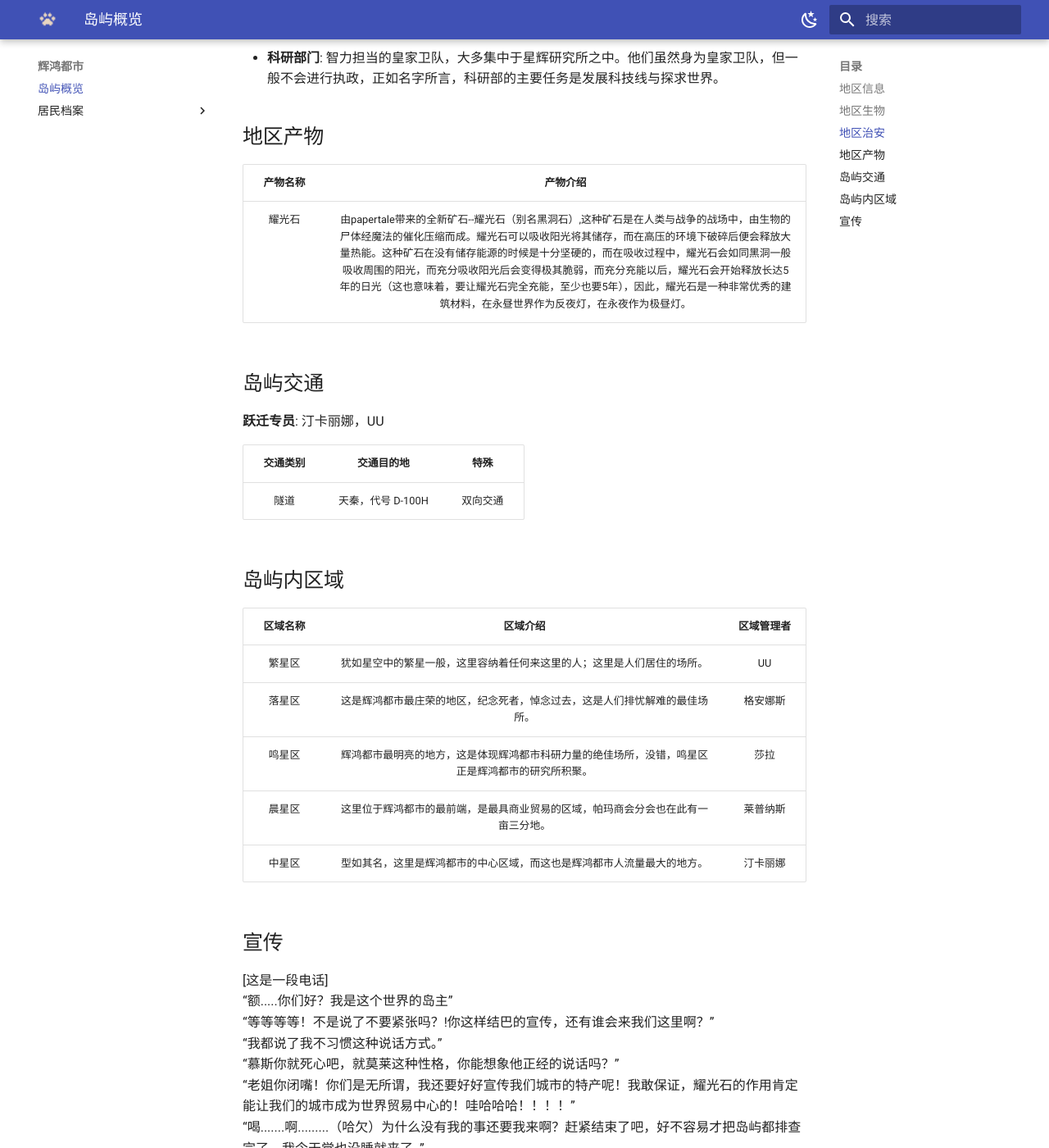
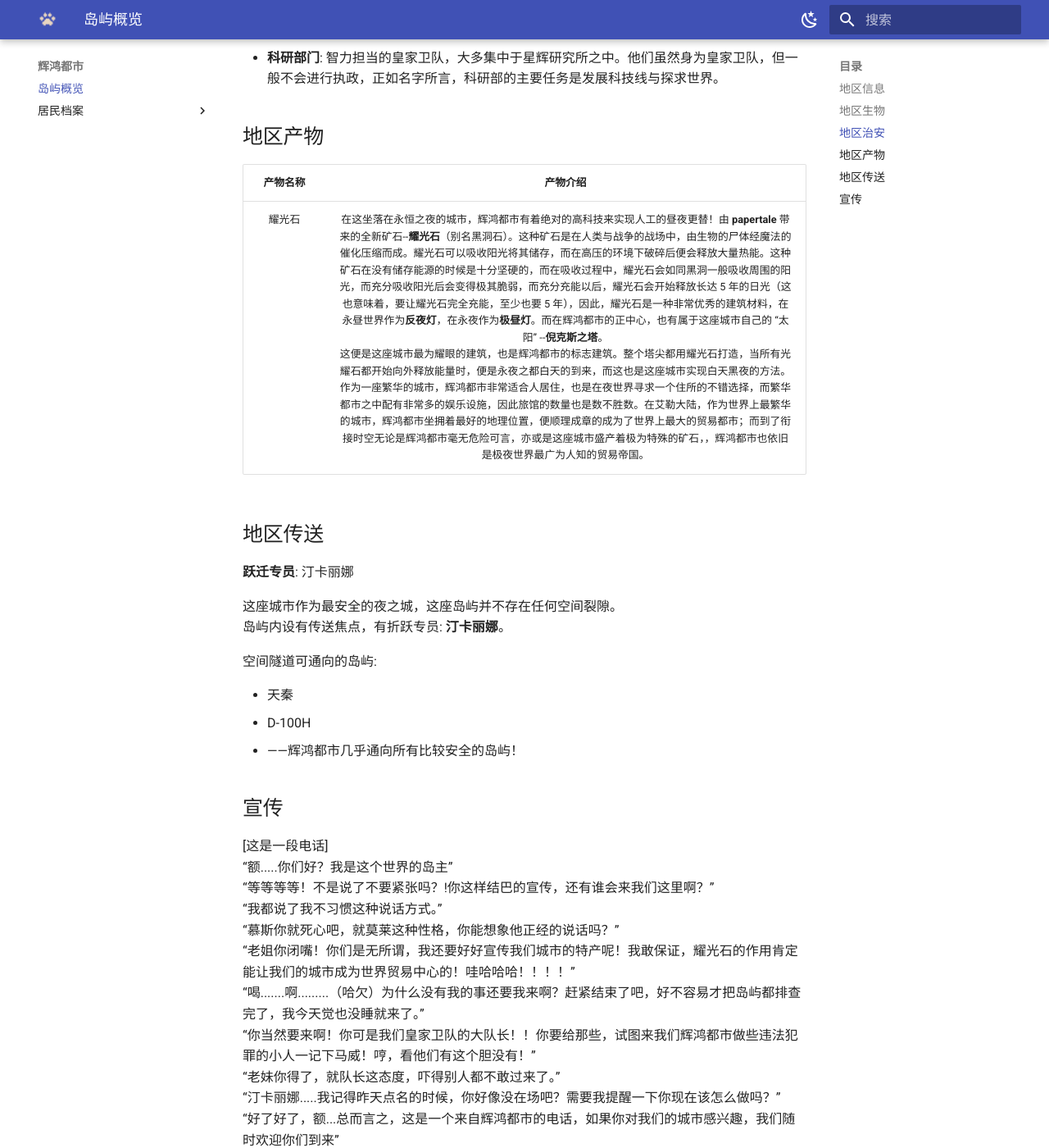
Before and after one commit to AmarokIce/LibraryOfGousa, an MkDocs documentation site: the page built from docs/cityofhuihong/index.md, in a window 1280 px wide and 1400 px high, scrolled down 1233 px. Shown: the whole window at 82% size. Built offline with MkDocs 1.6.1 and Material for MkDocs 9.7.7, drawn with Linux system fonts in a browser that asks for light colours.

Commit message:
🐺🚀

```diff
--- a/docs/cityofhuihong/index.md
+++ b/docs/cityofhuihong/index.md
@@ -39,25 +39,20 @@ _——辉鸿都市欢迎任何人热爱和平的人到来！_
 
 |产物名称|产物介绍|
 |:---:|:---:|
-|耀光石|由papertale带来的全新矿石--耀光石（别名黑洞石）,这种矿石是在人类与战争的战场中，由生物的尸体经魔法的催化压缩而成。耀光石可以吸收阳光将其储存，而在高压的环境下破碎后便会释放大量热能。这种矿石在没有储存能源的时候是十分坚硬的，而在吸收过程中，耀光石会如同黑洞一般吸收周围的阳光，而充分吸收阳光后会变得极其脆弱，而充分充能以后，耀光石会开始释放长达5年的日光（这也意味着，要让耀光石完全充能，至少也要5年），因此，耀光石是一种非常优秀的建筑材料，在永昼世界作为反夜灯，在永夜作为极昼灯。|
+|耀光石|在这坐落在永恒之夜的城市，辉鸿都市有着绝对的高科技来实现人工的昼夜更替！由 **papertale** 带来的全新矿石--**耀光石**（别名黑洞石）。这种矿石是在人类与战争的战场中，由生物的尸体经魔法的催化压缩而成。耀光石可以吸收阳光将其储存，而在高压的环境下破碎后便会释放大量热能。这种矿石在没有储存能源的时候是十分坚硬的，而在吸收过程中，耀光石会如同黑洞一般吸收周围的阳光，而充分吸收阳光后会变得极其脆弱，而充分充能以后，耀光石会开始释放长达 5 年的日光（这也意味着，要让耀光石完全充能，至少也要 5 年），因此，耀光石是一种非常优秀的建筑材料，在永昼世界作为**反夜灯**，在永夜作为**极昼灯**。而在辉鸿都市的正中心，也有属于这座城市自己的 “太阳” --**倪克斯之塔**。<br />这便是这座城市最为耀眼的建筑，也是辉鸿都市的标志建筑。整个塔尖都用耀光石打造，当所有光耀石都开始向外释放能量时，便是永夜之都白天的到来，而这也是这座城市实现白天黑夜的方法。<br />作为一座繁华的城市，辉鸿都市非常适合人居住，也是在夜世界寻求一个住所的不错选择，而繁华都市之中配有非常多的娱乐设施，因此旅馆的数量也是数不胜数。在艾勒大陆，作为世界上最繁华的城市，辉鸿都市坐拥着最好的地理位置，便顺理成章的成为了世界上最大的贸易都市；而到了衔接时空无论是辉鸿都市毫无危险可言，亦或是这座城市盛产着极为特殊的矿石，，辉鸿都市也依旧是极夜世界最广为人知的贸易帝国。|
 
-## 岛屿交通
+## 地区传送
 
-**跃迁专员**: 汀卡丽娜，UU
+**跃迁专员**: 汀卡丽娜
 
-|交通类别|交通目的地|特殊|
-|:---:|:---:|:---:|
-|隧道|天秦，代号 D-100H|双向交通|
+这座城市作为最安全的夜之城，这座岛屿并不存在任何空间裂隙。
+岛屿内设有传送焦点，有折跃专员: **汀卡丽娜**。
 
-## 岛屿内区域
+空间隧道可通向的岛屿:
 
-|区域名称|区域介绍|区域管理者|
-|:---:|:---:|:---:|
-|繁星区|犹如星空中的繁星一般，这里容纳着任何来这里的人；这里是人们居住的场所。|UU|
-|落星区|这是辉鸿都市最庄荣的地区，纪念死者，悼念过去，这是人们排忧解难的最佳场所。|格安娜斯|
-|鸣星区|辉鸿都市最明亮的地方，这是体现辉鸿都市科研力量的绝佳场所，没错，鸣星区正是辉鸿都市的研究所积聚。|莎拉|
-|晨星区|这里位于辉鸿都市的最前端，是最具商业贸易的区域，帕玛商会分会也在此有一亩三分地。|莱普纳斯|
-|中星区|型如其名，这里是辉鸿都市的中心区域，而这也是辉鸿都市人流量最大的地方。|汀卡丽娜|
+-   天秦
+-   D-100H
+-   ——辉鸿都市几乎通向所有比较安全的岛屿！
 
 ## 宣传
 
```
Also changed, not shown: mkdocs.yml (line endings or trailing spaces).
